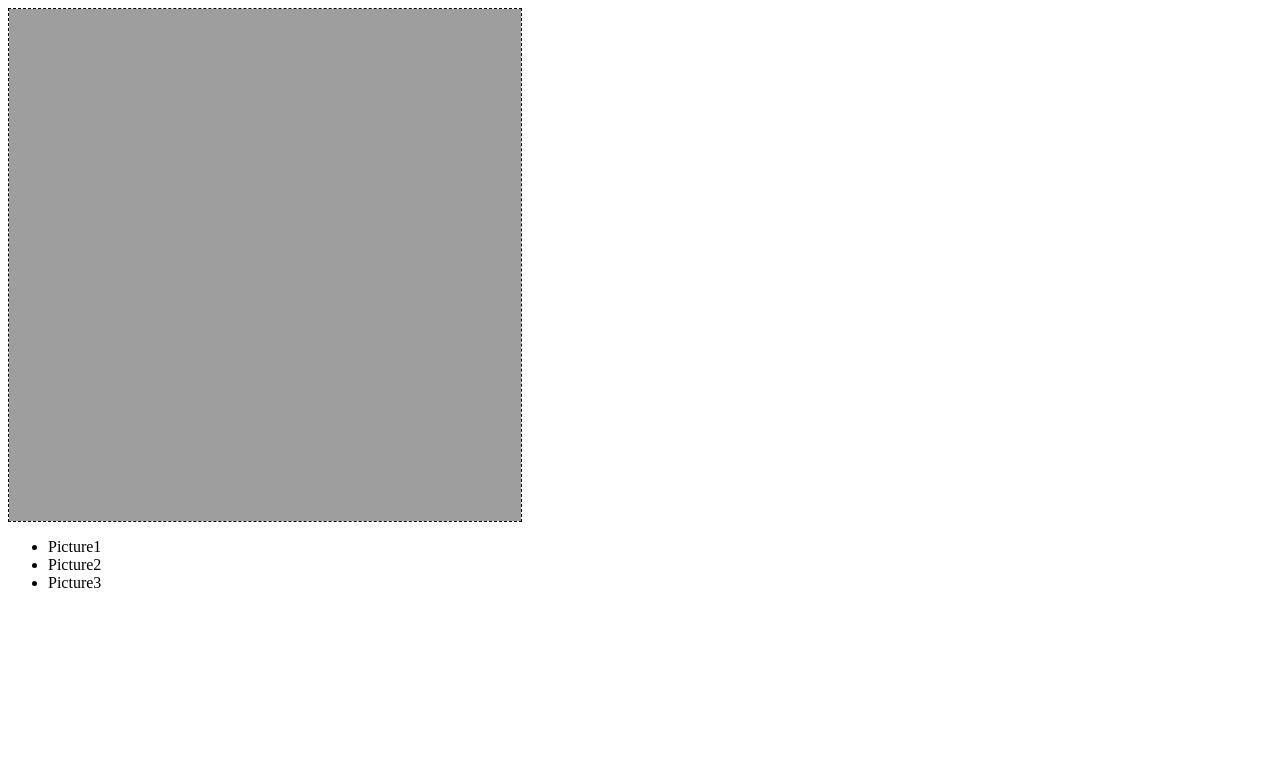
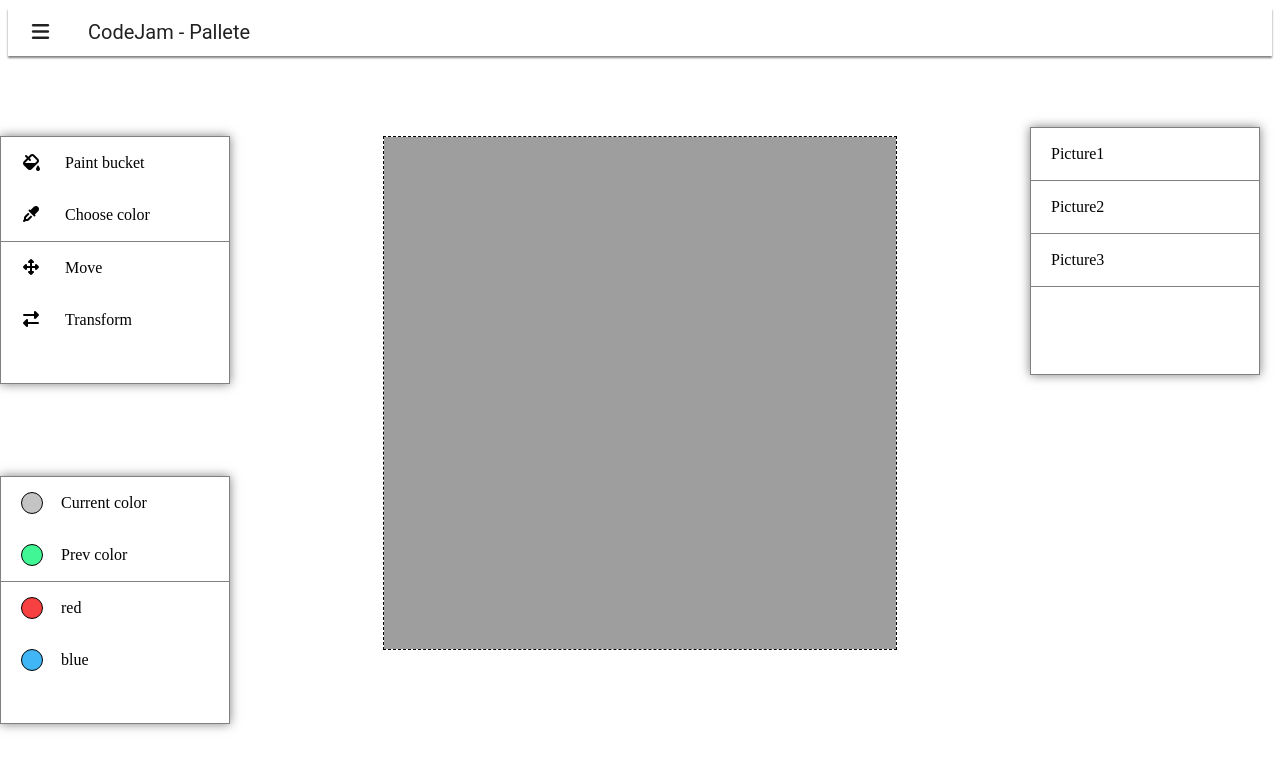
Before and after one commit to radvilovich/codejam-canvas, a plain HTML site: page index.html in a window 1280 px wide. Drawn offline with Linux system fonts and the light colour scheme.

Commit message:
feat: add template and styles

```diff
--- a/index.html
+++ b/index.html
@@ -1,3 +1,4 @@
+
 <html lang="en">
 <head>
     <meta charset="UTF-8">
@@ -5,20 +6,59 @@
     <meta http-equiv="X-UA-Compatible" content="ie=edge">
     <title>Document</title>
     <link rel="stylesheet" href="style.css">
+    <link href="node_modules/@fortawesome/fontawesome-free/css/all.css" rel="stylesheet">
 </head>
 <body>
+    <div class="title">
+        <i class="fas fa-bars"></i>
+        <span>CodeJam - Pallete</span>
+    </div>
+    <div class="panels">
+        <div class="instruments">
+            <div>
+                <i class="fas fa-fill-drip"></i>
+                <span>Paint bucket</span>
+            </div>
+            <div class="underline">
+                <i class="fas fa-eye-dropper"></i>
+                <span>Choose color</span>
+            </div>
+            <div>
+                <i class="fas fa-arrows-alt"></i>
+                <span>Move</span>
+            </div>
+            <div>
+                <i class="fas fa-exchange-alt"></i>
+                <span>Transform</span>
+            </div>
+        </div>
+        <div class="colors">
+            <div>
+                <div class="circle grey"></div>
+                <span>Current color</span>
+            </div>
+            <div class="underline">
+                <div class="circle green"></div>
+                <span>Prev color</span>
+            </div>
+            <div>
+                <div class="circle red"></div>
+                <span>red</span>
+            </div>
+            <div>
+                <div class="circle blue"></div>
+                <span>blue</span>
+            </div>
+        </div>
+    </div>
     <div>
         <canvas id="drawingCanvas" width="512" height="512"></canvas>
     </div>
-    <div>
-        <ul>
-            <li id="picture1" onclick="picture(ctx, width, height, 4, url1)">Picture1</li>
-            <li id="picture2" onclick="picture(ctx, width, height, 32, url2)">Picture2</li>
-            <li id="picture3" onclick="picture3(ctx, width, height)">Picture3</li>
-        </ul>
+    <div class="switcher">
+        <div id="picture1" onclick="picture(ctx, width, height, 4, url1)">Picture1</div>
+        <div id="picture2" onclick="picture(ctx, width, height, 32, url2)">Picture2</div>
+        <div id="picture3" onclick="picture3(ctx, width, height)">Picture3</div>
     </div>
-
-
 </body>
 <script src="script.js"></script>
 </html>
--- a/style.css
+++ b/style.css
@@ -1,3 +1,120 @@
+.title {
+    height: 48px;
+    font-family: Roboto;
+    font-size: 20px;
+    color: rgba(0, 0, 0, 0.87);
+    box-shadow: 0 2px 2px 0px rgba(0,0,0,0.5);
+    line-height: 48px;
+    padding-left: 20px;
+}
+
+.title span {
+    margin-left: 30px;
+}
+.panels {
+    position: absolute;
+    left: 0;
+}
+
+.instruments {
+    display: flex;
+    flex-direction: column;
+    width: 228px;
+    height: 246px;
+    border: 1px solid grey;
+    box-shadow: 0 0 10px rgba(0,0,0,0.5);
+    margin-top: 80px;
+}
+
+.instruments div {
+    height: 52px;
+    line-height: 52px;
+    padding-left: 20px;
+}
+
+.instruments div span {
+    margin-left: 20px;
+}
+
+.colors {
+    display: flex;
+    flex-direction: column;
+    width: 228px;
+    height: 246px;
+    border: 1px solid grey;
+    box-shadow: 0 0 10px rgba(0,0,0,0.5);
+    margin-top: 92px;
+}
+
+.colors>div {
+    position: relative;
+    height: 52px;
+    line-height: 52px;
+    padding-left: 20px;
+}
+
+.colors>div>span {
+    margin-left: 40px;
+}
+
+.colors>div>.circle {
+    position: absolute;
+    top: 15px;
+    width: 20px;
+    height: 20px;
+    border-radius: 50%;
+    border: 1px solid black;
+}
+
+.grey {
+    background: #C4C4C4;
+}
+
+.green {
+    background: #41F795;
+}
+
+.red {
+    background: #F74141;
+}
+
+.blue {
+    background: #41B6F7;
+}
+
+.underline {
+    border-bottom: 1px solid grey;
+}
+
 canvas {
     border: 1px dashed black;
+    width: 512px;
+    height: 512px;
+    display: block;
+    margin: 0 auto;
+    margin-top: 80px;
 }
+
+.switcher {
+    position: absolute;
+    right: 20px;
+    top: 127px;
+    display: flex;
+    flex-direction: column;
+    width: 228px;
+    height: 246px;
+    border: 1px solid grey;
+    box-shadow: 0 0 10px rgba(0,0,0,0.5);
+}
+
+.switcher div {
+    height: 52px;
+    line-height: 52px;
+    padding-left: 20px;
+    border-bottom: 1px solid grey;
+    cursor: pointer;
+}
+
+.switcher div:hover {
+    background: grey;
+}
```
Also changed, not shown: package-lock.json (added).
